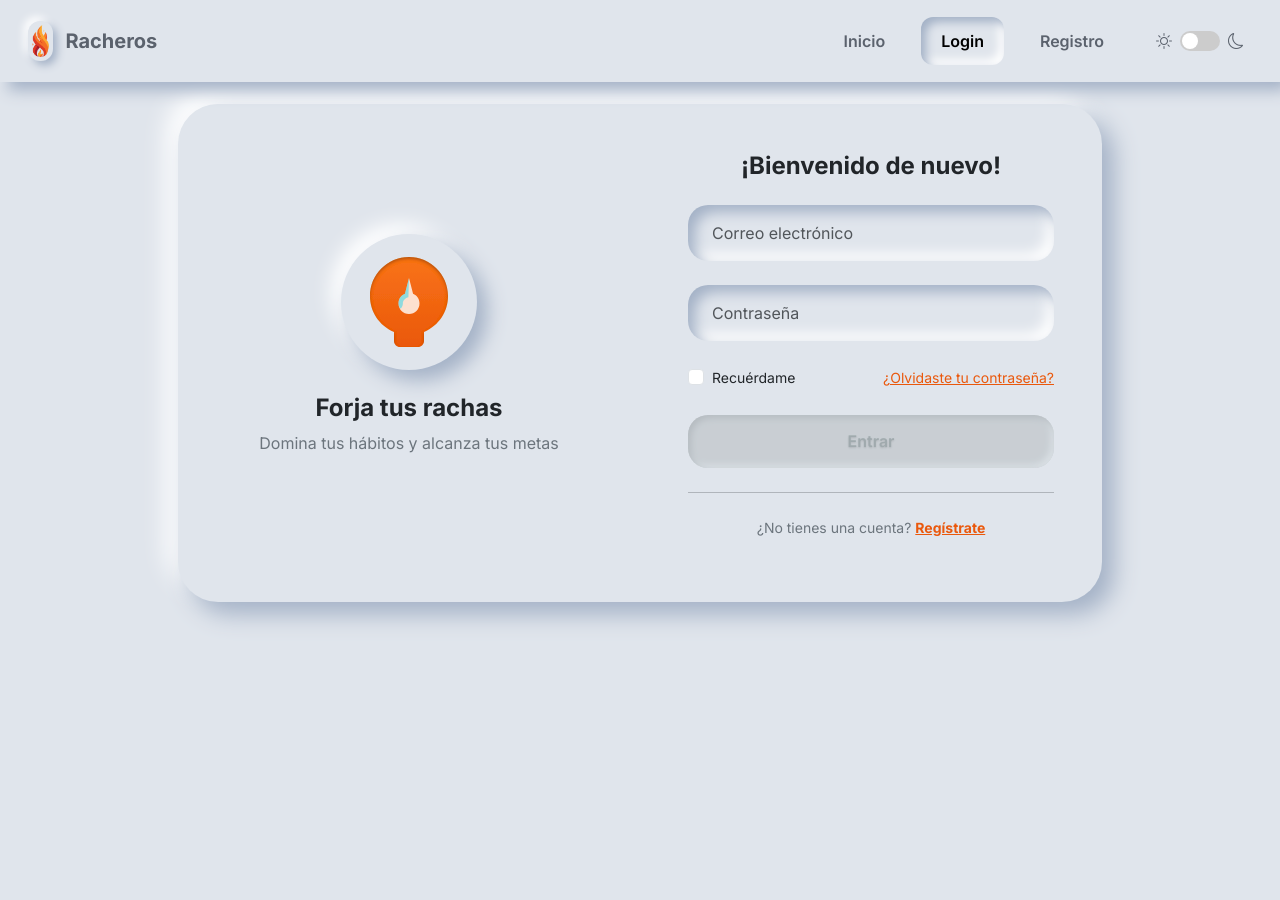
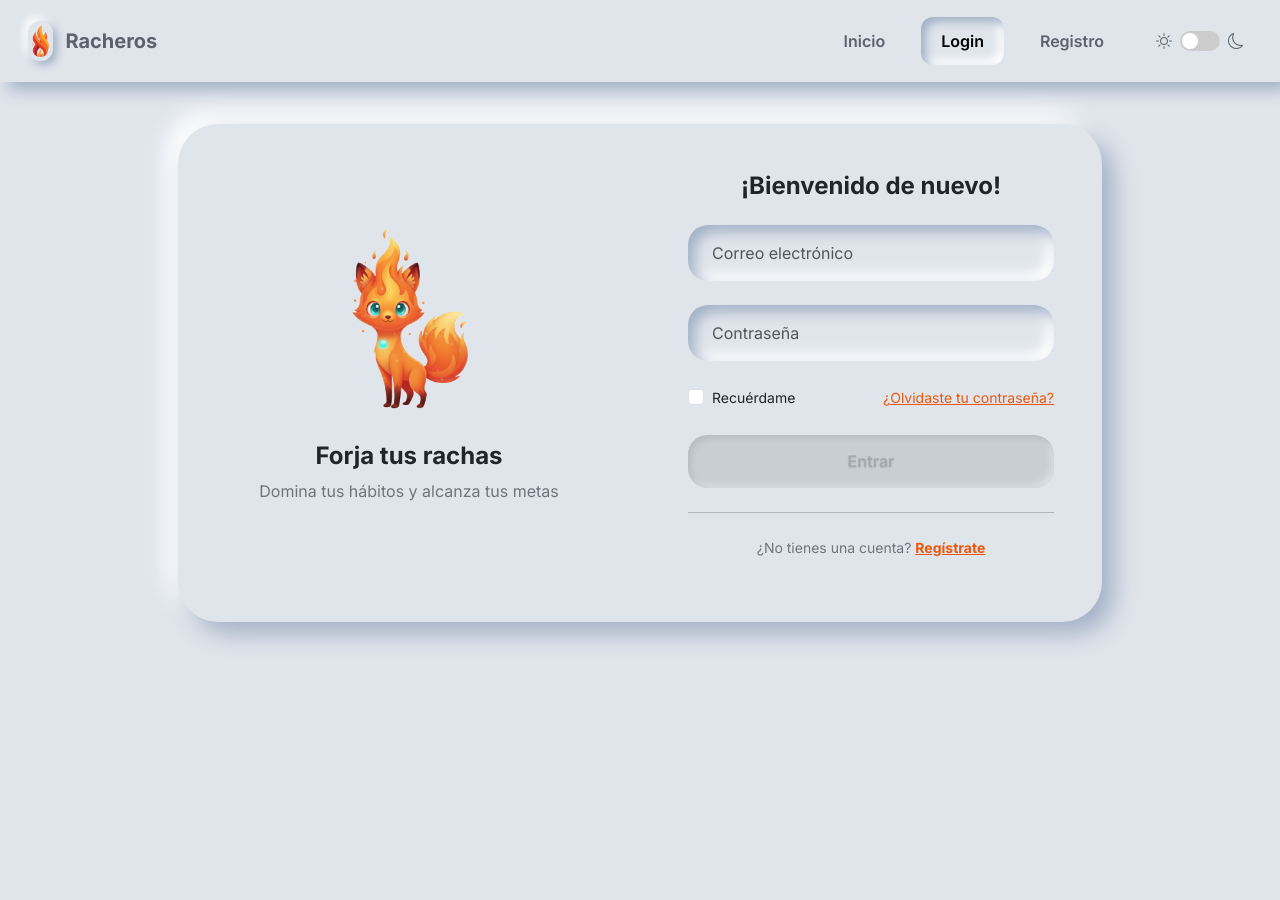
Before and after one commit to johanema/racheros, a Flask app: page /login in a window 1280 px wide. Before the commit the page ends 624 px from the top, so only its background shows below. Run offline with Flask 3, Linux system fonts and the light colour scheme; some libraries are stand-ins or nearby versions.

Commit message:
versión 1 del sistema para gestión de hábitos

```diff
--- a/racheros/app/templates/base.html
+++ b/racheros/app/templates/base.html
@@ -47,7 +47,7 @@
         background-color: var(--neumorphic-bg-light);
         color: var(--neumorphic-text-light);
         transition: background-color 0.3s ease, color 0.3s ease;
-        padding-top: 80px; /* Espacio ajustado para la navbar */
+        padding-top: 100px; /* Espacio ajustado para la navbar */
       }
 
       [data-bs-theme="dark"] body {
--- a/racheros/app/templates/login.html
+++ b/racheros/app/templates/login.html
@@ -118,20 +118,6 @@ styles %}
     box-shadow: inset 3px 3px 6px #2c3e50, inset -3px -3px 6px #3c546e;
   }
 
-  .neumorphic-logo {
-    border-radius: 50%;
-    padding: 20px;
-    background: var(--neumorphic-bg-light);
-    box-shadow: 10px 10px 20px var(--neumorphic-shadow-light-2),
-      -10px -10px 20px var(--neumorphic-shadow-light-1);
-    transition: all 0.3s ease;
-  }
-  [data-bs-theme="dark"] .neumorphic-logo {
-    background: var(--neumorphic-bg-dark);
-    box-shadow: 10px 10px 20px var(--neumorphic-shadow-dark-2),
-      -10px -10px 20px var(--neumorphic-shadow-dark-1);
-  }
-
   .form-control:focus,
   .form-check-input:focus {
     box-shadow: none;
@@ -149,63 +135,14 @@ styles %}
           <div
             class="col-lg-6 d-none d-lg-flex flex-column justify-content-center align-items-center text-center p-5"
           >
-            <div class="neumorphic-logo mb-4">
-              <svg
-                style="height: 6rem"
-                viewBox="0 0 512 512"
-                xmlns="http://www.w3.org/2000/svg"
-              >
-                <defs>
-                  <linearGradient
-                    id="flameGradient"
-                    x1="256"
-                    y1="16"
-                    x2="256"
-                    y2="496"
-                    gradientUnits="userSpaceOnUse"
-                  >
-                    <stop stop-color="#F97316" />
-                    <stop offset="1" stop-color="#EA580C" />
-                  </linearGradient>
-                  <filter
-                    id="inner-shadow"
-                    x="-50%"
-                    y="-50%"
-                    width="200%"
-                    height="200%"
-                  >
-                    <feComponentTransfer in="SourceAlpha">
-                      <feFuncA type="table" tableValues="1 0" />
-                    </feComponentTransfer>
-                    <feGaussianBlur stdDeviation="8" />
-                    <feOffset dx="0" dy="10" result="offsetblur" />
-                    <feFlood flood-color="rgba(0,0,0,0.5)" result="color" />
-                    <feComposite in2="offsetblur" operator="in" />
-                    <feComposite in2="SourceAlpha" operator="in" />
-                    <feMerge>
-                      <feMergeNode in="SourceGraphic" />
-                      <feMergeNode />
-                    </feMerge>
-                  </filter>
-                </defs>
-                <g filter="url(#inner-shadow)">
-                  <path
-                    d="M256 16C141.6 16 48 109.6 48 224C48 308.2 96.2 380.4 176 416.4V464C176 481.6 190.4 496 208 496H304C321.6 496 336 481.6 336 464V416.4C415.8 380.4 464 308.2 464 224C464 109.6 370.4 16 256 16Z"
-                    fill="url(#flameGradient)"
-                  />
-                  <path
-                    d="M256 320C224.8 320 200 295.2 200 264C200 240.4 213.6 220.2 234.4 212.4L256 128L277.6 212.4C298.4 220.2 312 240.4 312 264C312 295.2 287.2 320 256 320Z"
-                    fill="white"
-                    fill-opacity="0.8"
-                  />
-                  <path
-                    d="M256 128L234.4 212.4C213.6 220.2 200 240.4 200 264C200 274.8 204.4 284.4 211.6 291.6C218.8 284.4 223.2 274.8 223.2 264C223.2 248.8 236.8 234.4 252.8 231.2L256 128Z"
-                    fill="#22D3EE"
-                    fill-opacity="0.5"
-                  />
-                </g>
-              </svg>
-            </div>
+            <!-- AQUÍ ESTÁ EL CAMBIO -->
+            <img
+              src="{{ url_for('static', filename='mascota.png') }}"
+              alt="Mascota Racheros"
+              class="mb-4"
+              style="height: 12rem; width: auto"
+            />
+
             <h2 class="h4 fw-bold">Forja tus rachas</h2>
             <p class="text-secondary">Domina tus hábitos y alcanza tus metas</p>
           </div>
@@ -268,7 +205,7 @@ styles %}
     const form = document.getElementById("login-form");
     const submitBtn = document.getElementById("submit-btn");
     const requiredInputs = form.querySelectorAll(
-      '[data-required="true"], [required]'
+      '[name="username"], [name="password"]'
     );
 
     function checkFormValidity() {
```
Also changed, not shown: racheros/app/templates/register.html (+6 -4 lines), racheros/app/static/mascota.png (added).
